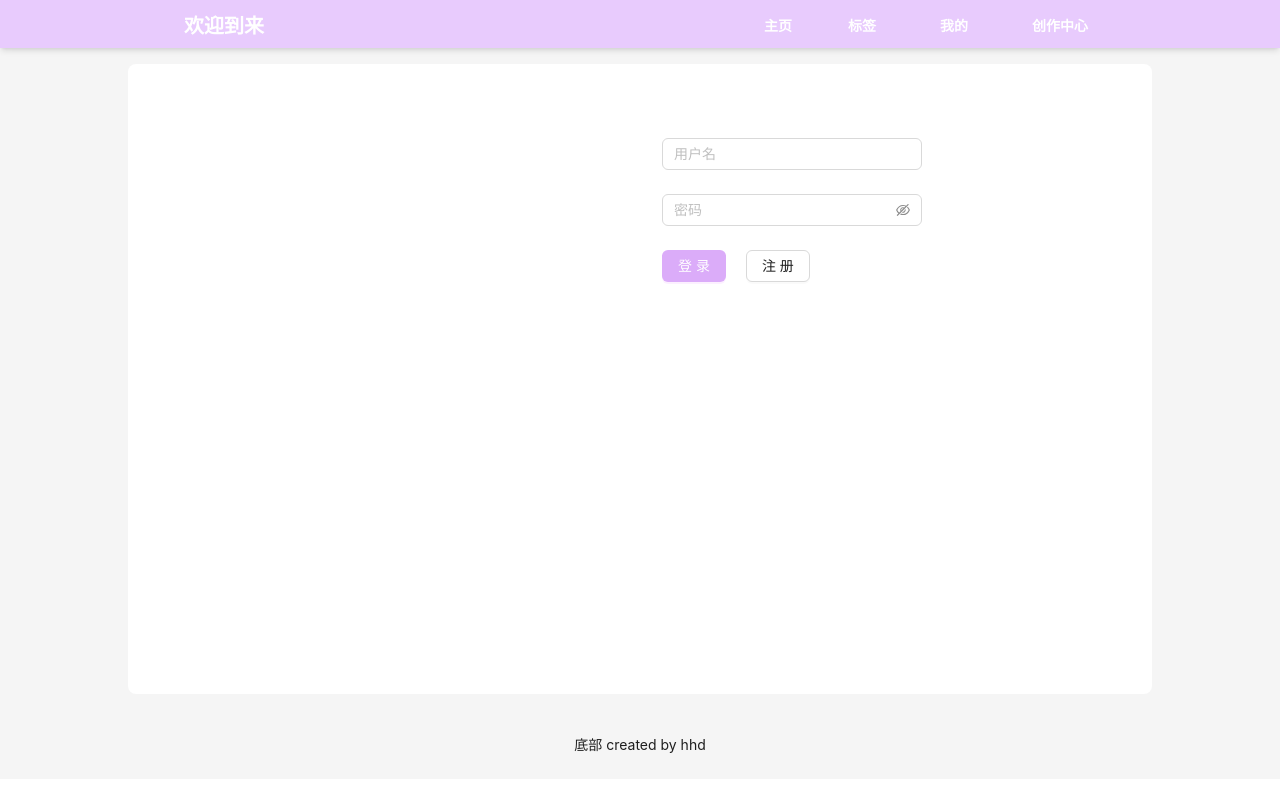
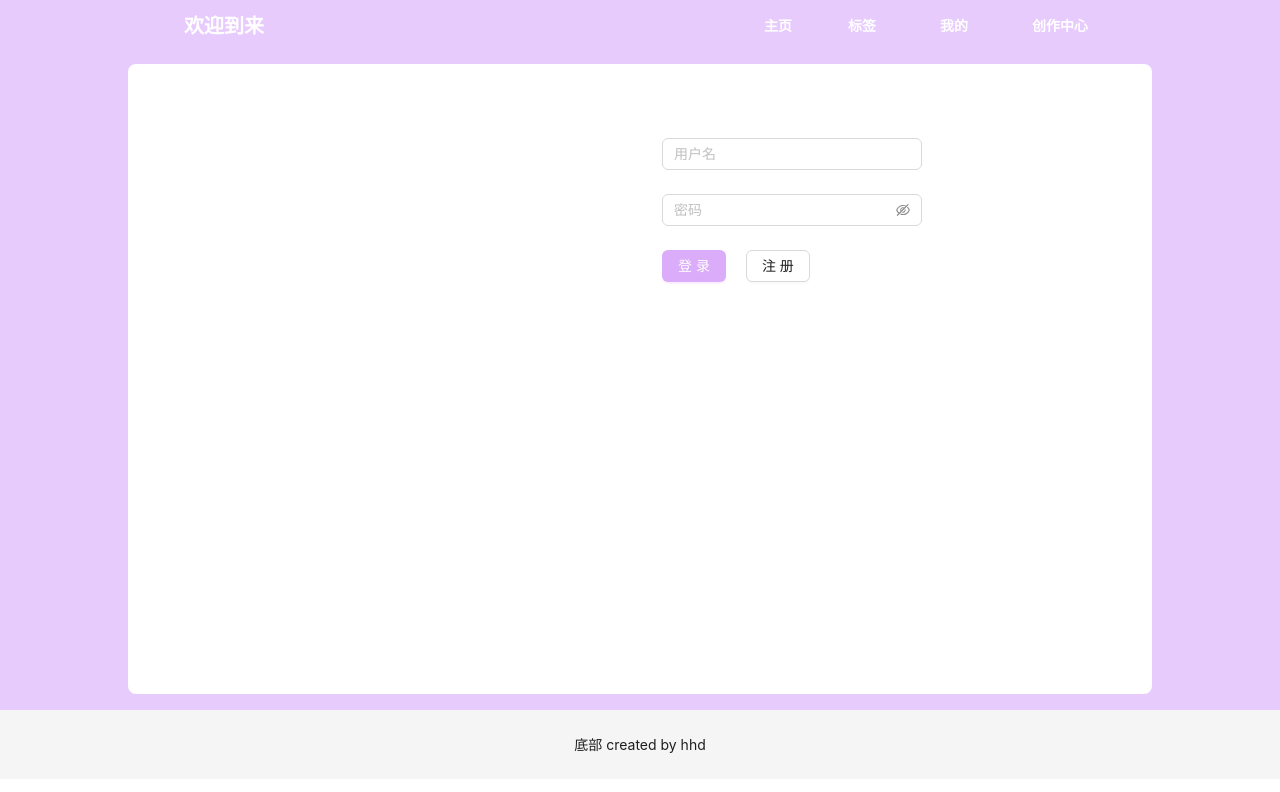
Before and after one commit to ANS-HD/person-react, a React (Create React App) app: page /login in a window 1280 px wide. Shown: the top 792 px of the page. Built offline with nearby package versions, Linux system fonts and the light colour scheme.

Commit message:
style: 颜色修改

```diff
--- a/src/components/header/index.tsx
+++ b/src/components/header/index.tsx
@@ -11,7 +11,7 @@ const Index: React.FC = () => {
   }, [location.pathname])
   return (
     <div>
-      <div className="fixed h-12 top-0 left-0 right-0 bg-lightPurple   text-white p-2 shadow-md">
+      <div className="fixed h-12 top-0 left-0 right-0   text-white p-2">
         <nav className=" container min-w-custom   mx-auto flex text-base justify-between items-center pl-4 pr-4 ">
           <div className=" font-bold">
             <Link
--- a/src/layout/index.tsx
+++ b/src/layout/index.tsx
@@ -1,12 +1,13 @@
-import React from 'react'
+import React, { useState } from 'react'
 import Header from '@/components/header'
 import { Outlet } from 'react-router-dom'
 import { Breadcrumb, Layout, Menu, theme } from 'antd'
 const { Content, Footer } = Layout
-const Index: React.FC = () => (
+const Index: React.FC = () => {
+  return (
     <>
       {React.cloneElement(
-      <Layout style={{ display: 'flex' }}>
+        <Layout style={{ display: 'flex', background: '#e8cbfd' }}>
           <Header />
           <div>
             <Content
@@ -28,5 +29,6 @@ const Index: React.FC = () => (
       )}
     </>
   )
+}
 
 export default Index
```
Lines whose indentation alone changed are shown as unchanged.
